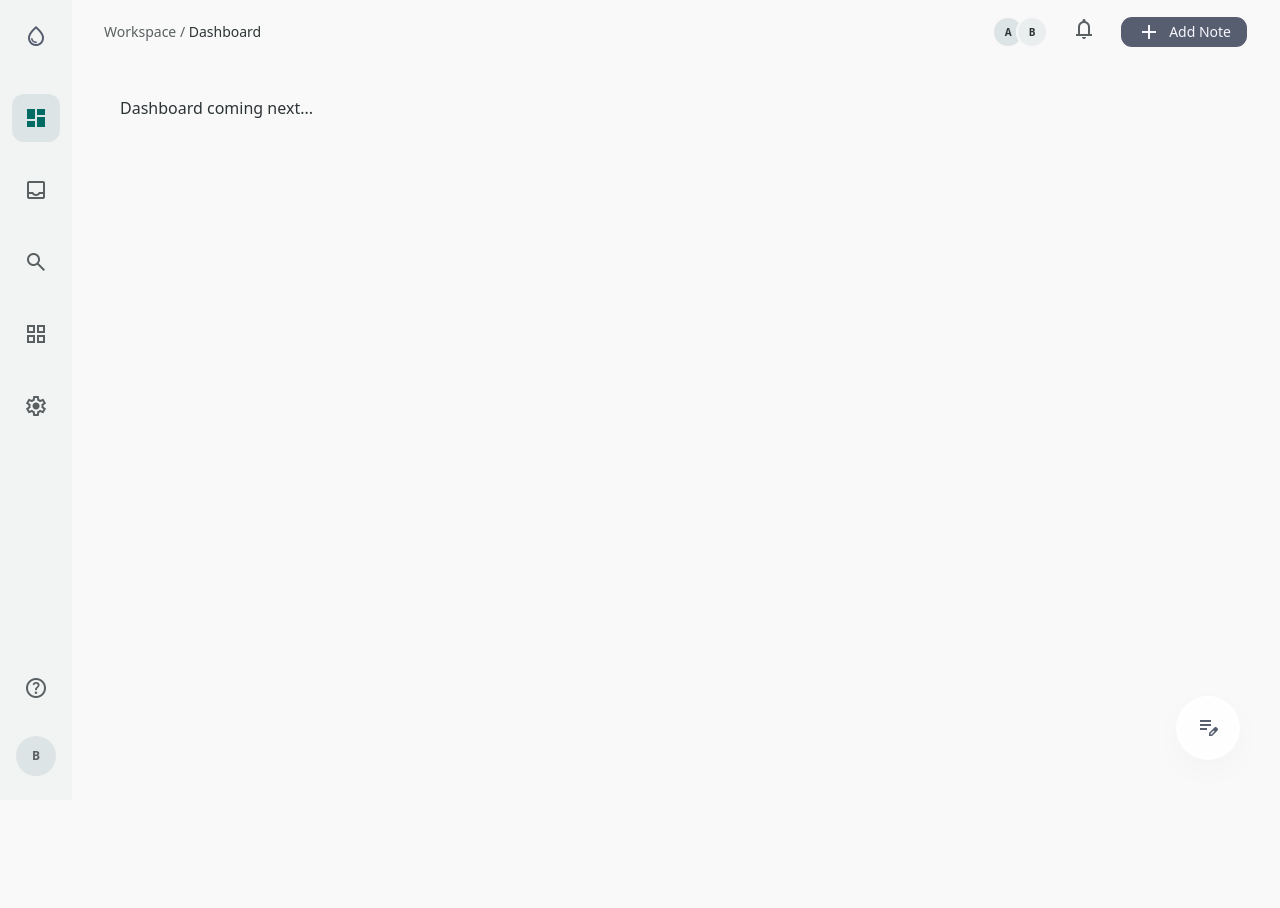
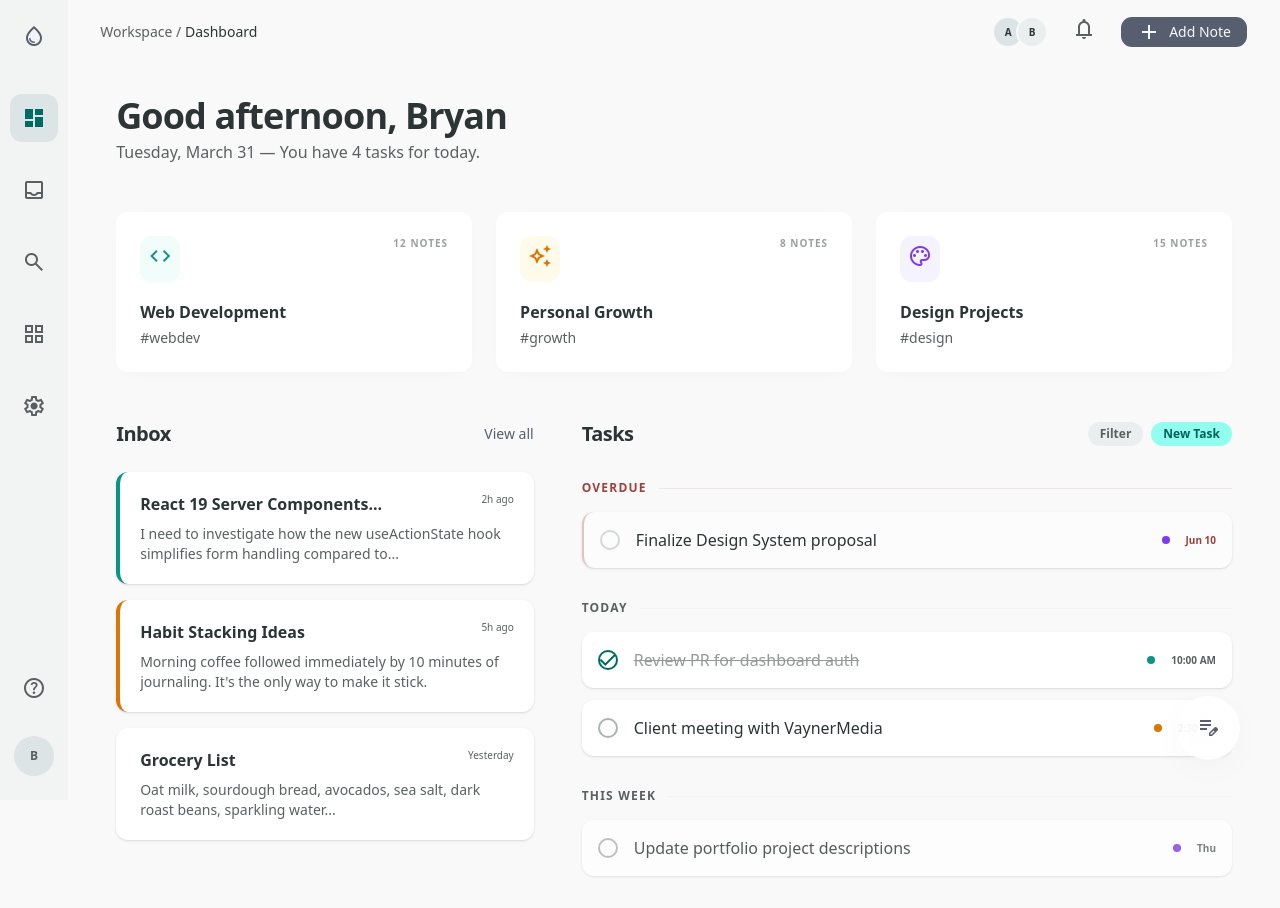
Before and after one commit to capturenote-inc/Thoughtdrop-2.0, a Next.js app: page /dashboard in a window 1280 px wide. Before the commit the page ends 800 px from the top, so only its background shows below. Built offline with nearby package versions, Linux system fonts and the light colour scheme.

Commit message:
feat: assemble dashboard page with greeting, pages, inbox, tasks

```diff
--- a/src/app/(app)/dashboard/page.tsx
+++ b/src/app/(app)/dashboard/page.tsx
@@ -1,3 +1,21 @@
+import { Greeting } from "@/features/dashboard/greeting";
+import { PageShortcuts } from "@/features/dashboard/page-shortcuts";
+import { InboxPreview } from "@/features/dashboard/inbox-preview";
+import { TaskList } from "@/features/dashboard/task-list";
+
 export default function DashboardPage() {
-  return <div>Dashboard coming next...</div>;
+  return (
+    <div className="space-y-12">
+      <Greeting name="Bryan" taskCount={4} />
+      <PageShortcuts />
+      <section className="grid grid-cols-1 lg:grid-cols-5 gap-12">
+        <div className="lg:col-span-2">
+          <InboxPreview />
+        </div>
+        <div className="lg:col-span-3">
+          <TaskList />
+        </div>
+      </section>
+    </div>
+  );
 }
```
